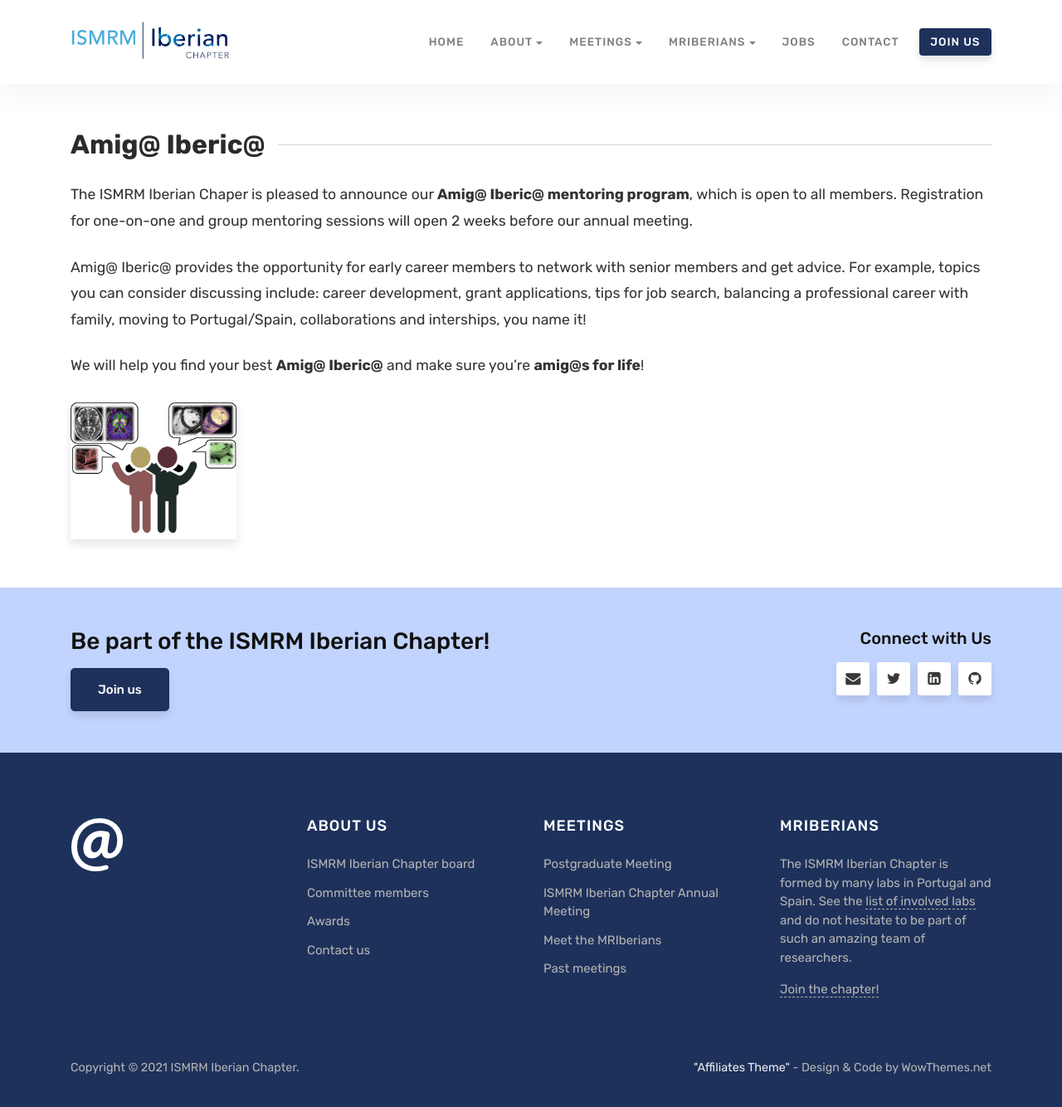
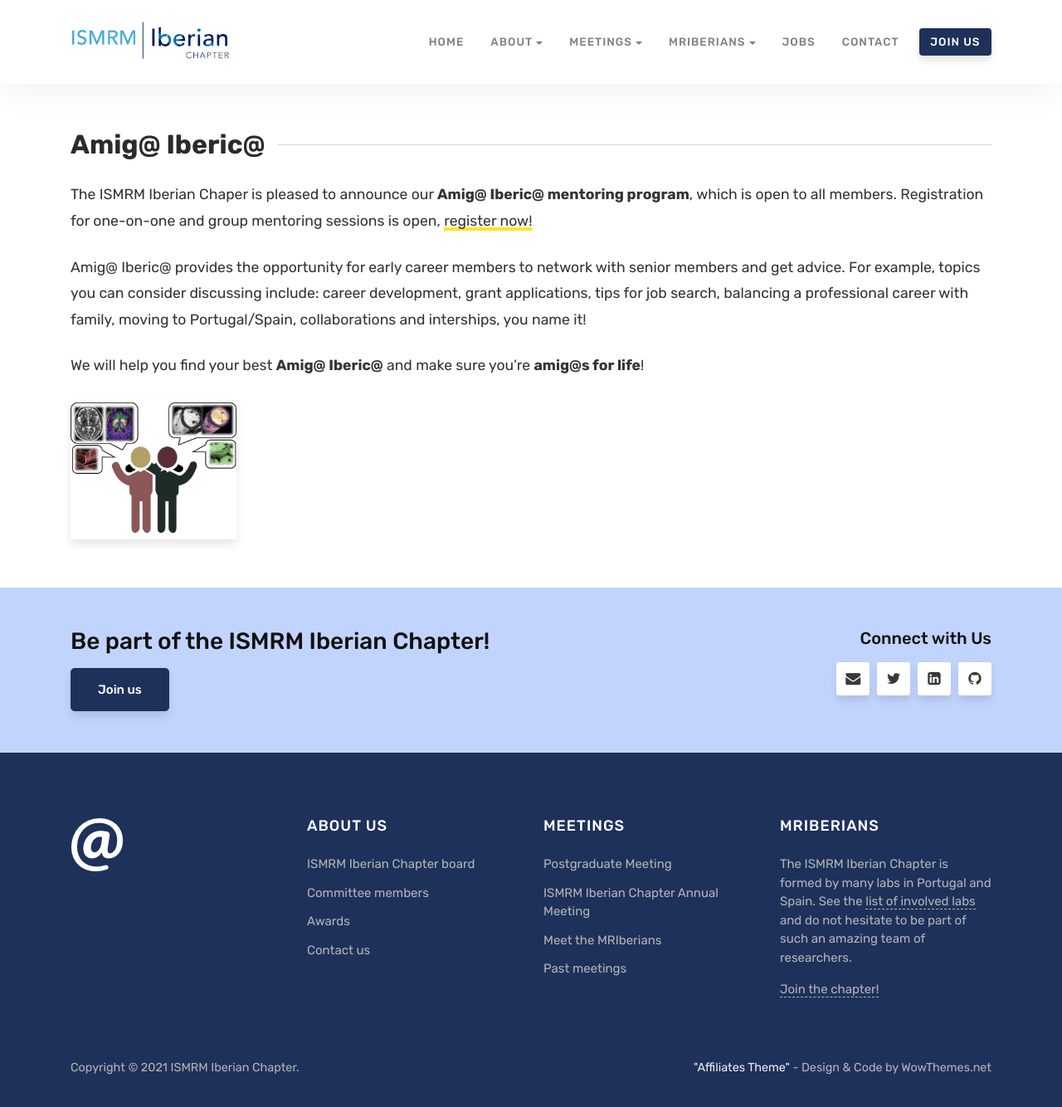
Before and after one commit to ismrm-iberian/ismrm-iberian.github.io, a Jekyll site: the page built from amigo_iberico.md, in a window 1280 px wide and 1343 px high. Shown: the top 1334 px of the window at 83% size. Built offline with Jekyll 4.4.1, drawn with Linux system fonts in a browser that asks for light colours.

Commit message:
Update amigo_iberico.md

```diff
--- a/amigo_iberico.md
+++ b/amigo_iberico.md
@@ -3,7 +3,7 @@
 title:  "Amig@ Iberic@"
 ---
 
-The ISMRM Iberian Chaper is pleased to announce our **Amig@ Iberic@ mentoring program**, which is open to all members. Registration for one-on-one and group mentoring sessions will open 2 weeks before our annual meeting.
+The ISMRM Iberian Chaper is pleased to announce our **Amig@ Iberic@ mentoring program**, which is open to all members. Registration for one-on-one and group mentoring sessions is open, [register now!]()
 
 Amig@ Iberic@ provides the opportunity for early career members to network with senior members and get advice. For example, topics you can consider discussing include: career development, grant applications, tips for job search, balancing a professional career with family, moving to Portugal/Spain, collaborations and interships, you name it!
 
```
